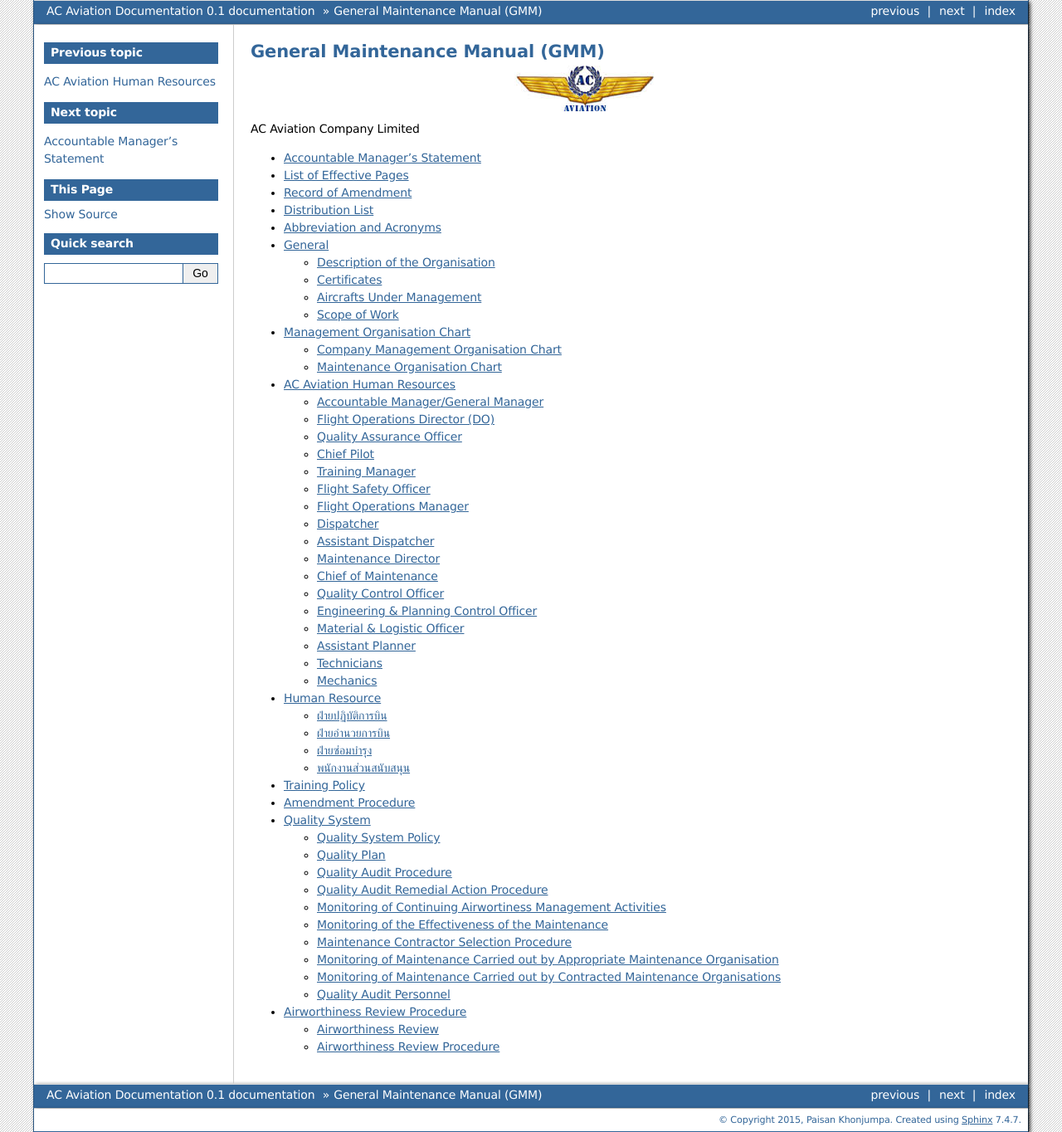
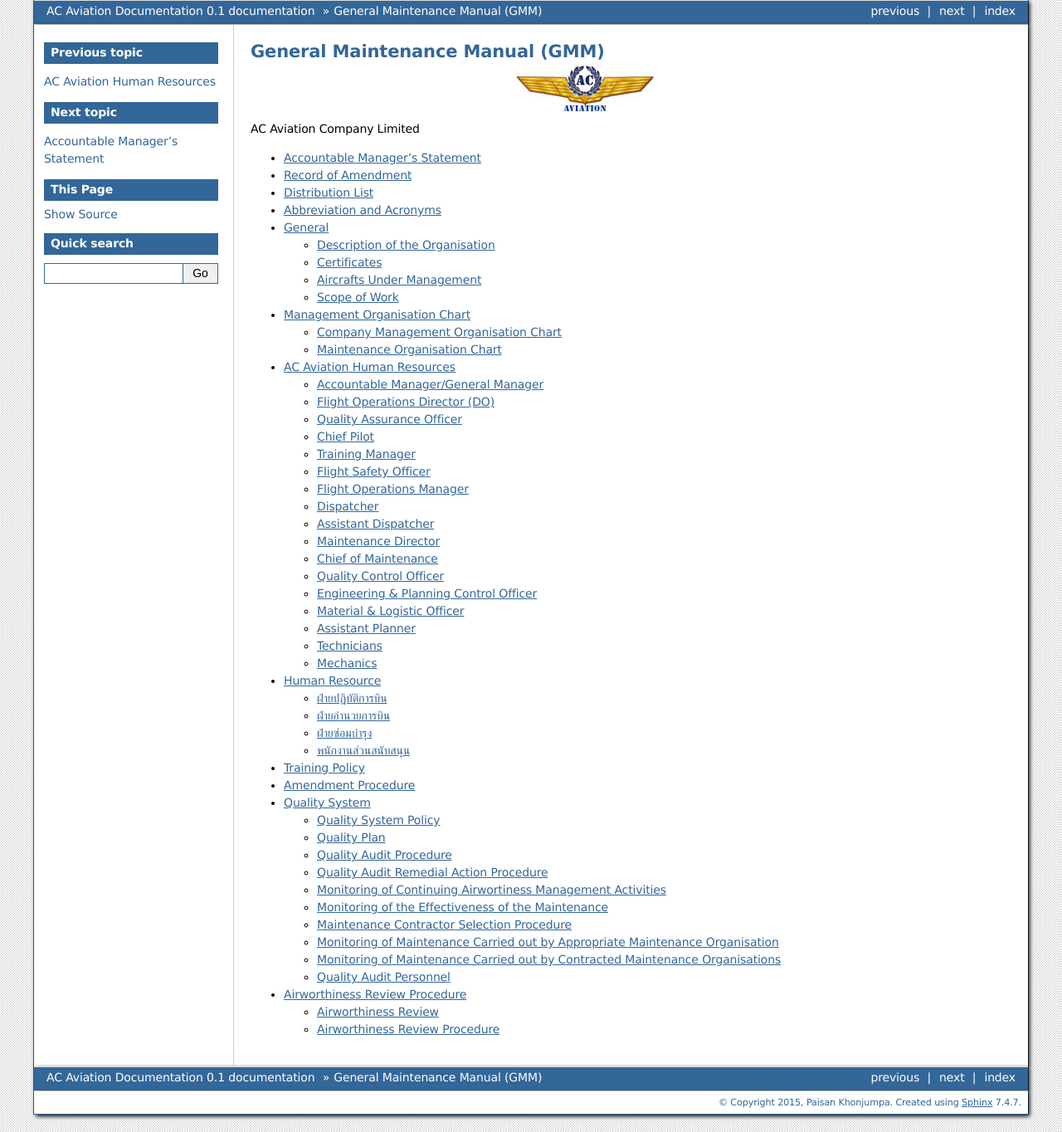
Before and after one commit to paisan/AC-Aviation, a Sphinx documentation site: the page built from source/GMM/GMM.rst, in a window 1280 px wide. Shown: the whole page at 83% size. Built offline with Sphinx 7.4.7, drawn with Linux system fonts in a browser that asks for light colours.

Commit message:
List of effective pages removed.

```diff
--- a/source/GMM/GMM.rst
+++ b/source/GMM/GMM.rst
@@ -12,7 +12,6 @@
    :maxdepth: 2
 
    Accountable_Manager_Statement
-   List_of_Effective_Pages
    Record_of_Amendment
    Distribution_List
    Abbreviation
```
Also changed, not shown: 4 other files.
